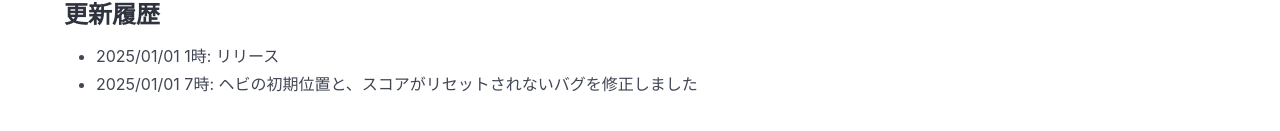
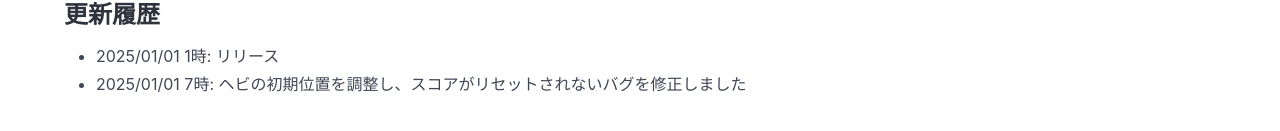
Before and after one commit to autotaker/new-year-snake-game, a Vue app: page / in a window 1280 px wide. Shown: the part 939-1070 px from the top of the page. Built offline with nearby package versions, Linux system fonts and the light colour scheme; what @vueuse/gesture would draw is missing.

Commit message:
refine initial snake position description and clarify score reset bug fix in update history

```diff
--- a/src/App.vue
+++ b/src/App.vue
@@ -35,7 +35,7 @@
         <h3>更新履歴</h3>
         <ul>
           <li>2025/01/01 1時: リリース</li>
-          <li>2025/01/01 7時: ヘビの初期位置と、スコアがリセットされないバグを修正しました</li>
+          <li>2025/01/01 7時: ヘビの初期位置を調整し、スコアがリセットされないバグを修正しました</li>
         </ul>
       </div>
     </div>
```
